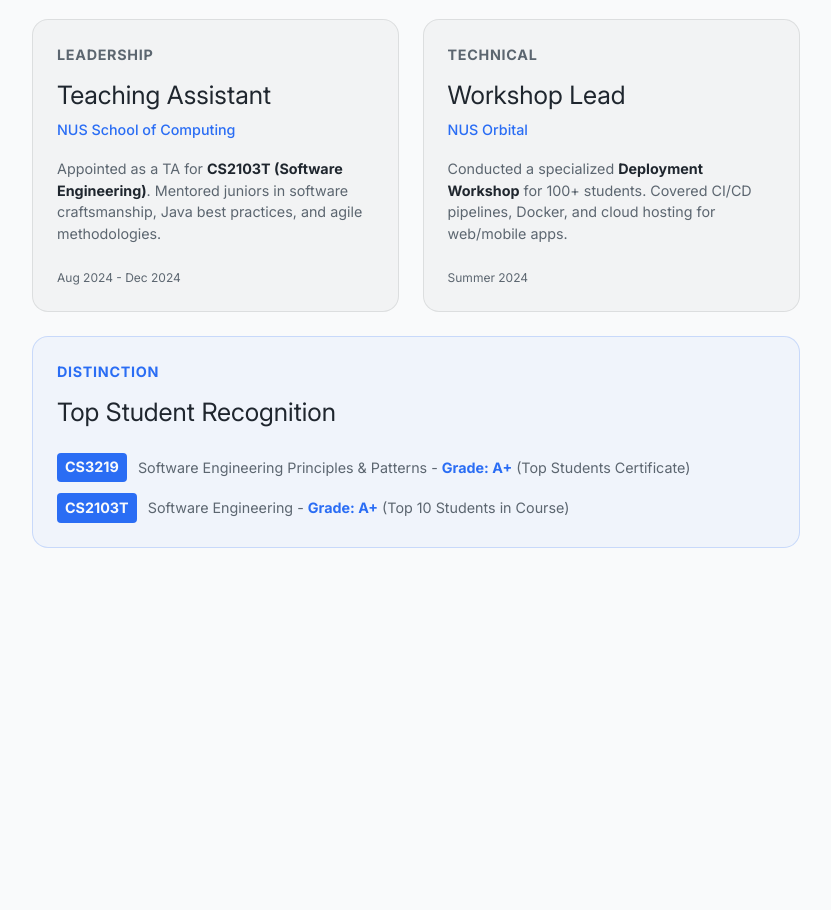
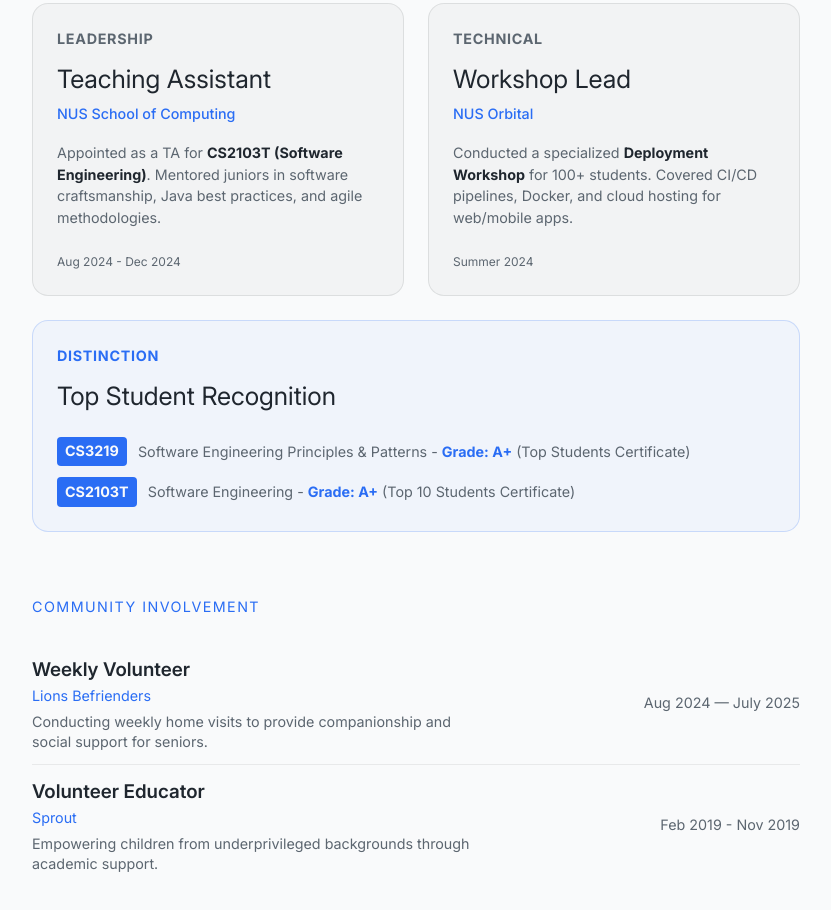
Before and after one commit to mihirniyogi/PortfolioWebsite, an Astro site: page /experience in a window 1280 px wide. Shown: the part 738-1648 px from the top of the page, without its empty margins (224-1055 px from the left). Before the commit the page ends 1286 px from the top, so only its background shows below. Built offline with nearby package versions, Linux system fonts and the light colour scheme; Astro itself is replaced by a stand-in of ours.

Commit message:
Add community involvement section in exp page

```diff
--- a/src/pages/experience.astro
+++ b/src/pages/experience.astro
@@ -80,13 +80,36 @@
                         </div>
                         <div class="accolade-item">
                             <span class="module">CS2103T</span>
-                                <p>Software Engineering - <strong>Grade: A+</strong> (Top 10 Students in Course)</p>
+                            <p>Software Engineering - <strong>Grade: A+</strong> (Top 10 Students Certificate)</p>
                         </div>
                     </div>
                 </div>
             </div>
         </section>
 
+        <section class="community-section">
+            <h2 class="section-title">Community Involvement</h2>
+
+            <div class="community-list">
+                <div class="community-row">
+                    <div class="comm-info">
+                        <span class="comm-role">Weekly Volunteer</span>
+                        <span class="comm-org">Lions Befrienders</span>
+                        <p class="comm-desc">Conducting weekly home visits to provide companionship and social support for seniors.</p>
+                    </div>
+                    <span class="comm-date">Aug 2024 — July 2025</span>
+                </div>
+                <div class="community-row">
+                    <div class="comm-info">
+                    <span class="comm-role">Volunteer Educator</span>
+                    <span class="comm-org">Sprout</span>
+                    <p class="comm-desc">Empowering children from underprivileged backgrounds through academic support.</p>
+                </div>
+                <span class="comm-date">Feb 2019 - Nov 2019</span>
+                </div>
+            </div>
+
+        </section>
 
     </main>
 
@@ -98,7 +121,7 @@
         color: var(--accent);
         font-size: var(--fs-sm);
         letter-spacing: 0.1em;
-            margin-bottom: 2rem;
+        margin-bottom: 1.5rem;
     }
 
     .timeline {
@@ -167,7 +190,7 @@
 
     .academic-grid {
         display: grid;
-            grid-template: 1fr 1fr;
+        grid-template-columns: 1fr 1fr;
         gap: 1.5rem;
     }
 
@@ -261,11 +284,70 @@
 
     @media (max-width: 768px) {
         .academic-grid {
-                grid-column-template: 1fr;
+            grid-template-columns: 1fr;
         }
         .accolades-card {
             grid-column: span 1;
         }
     }
 
+    .community-section {
+        margin-top: 4rem;
+        margin-bottom: 4rem;
+    }
+
+    .community-list {
+        display: flex;
+        flex-direction: column;
+    }
+
+    .community-row {
+        display: flex;
+        justify-content: space-between;
+        align-items: center;
+        padding: 0.75rem 0;
+        border-bottom: 1px solid color-mix(in srgb, var(--text-main), transparent 92%);
+    }
+
+    .community-row:last-child {
+        border-bottom: none;
+    }
+
+    .comm-info {
+        display: flex;
+        flex-direction: column;
+    }
+
+    .comm-role {
+        font-weight: 600;
+        color: var(--text-main);
+        font-size: var(--fs-base);
+    }
+
+    .comm-org {
+        color: var(--accent);
+        font-size: var(--fs-sm);
+    }
+
+    .comm-date {
+        font-size: var(--fs-sm);
+        color: var(--text-muted);
+    }
+
+    .comm-desc {
+        font-size: var(--fs-sm);
+        color: var(--text-muted);
+        margin-top: 0.25rem;
+        max-width: 50ch;
+        line-height: 1.4;
+    }
+
+    @media (max-width: 600px) {
+        .community-row {
+            flex-direction: column;
+            align-items: flex-start;
+            gap: 0.5rem;
+        }
+    }
+
 </style>
```
Lines whose indentation alone changed are shown as unchanged.
